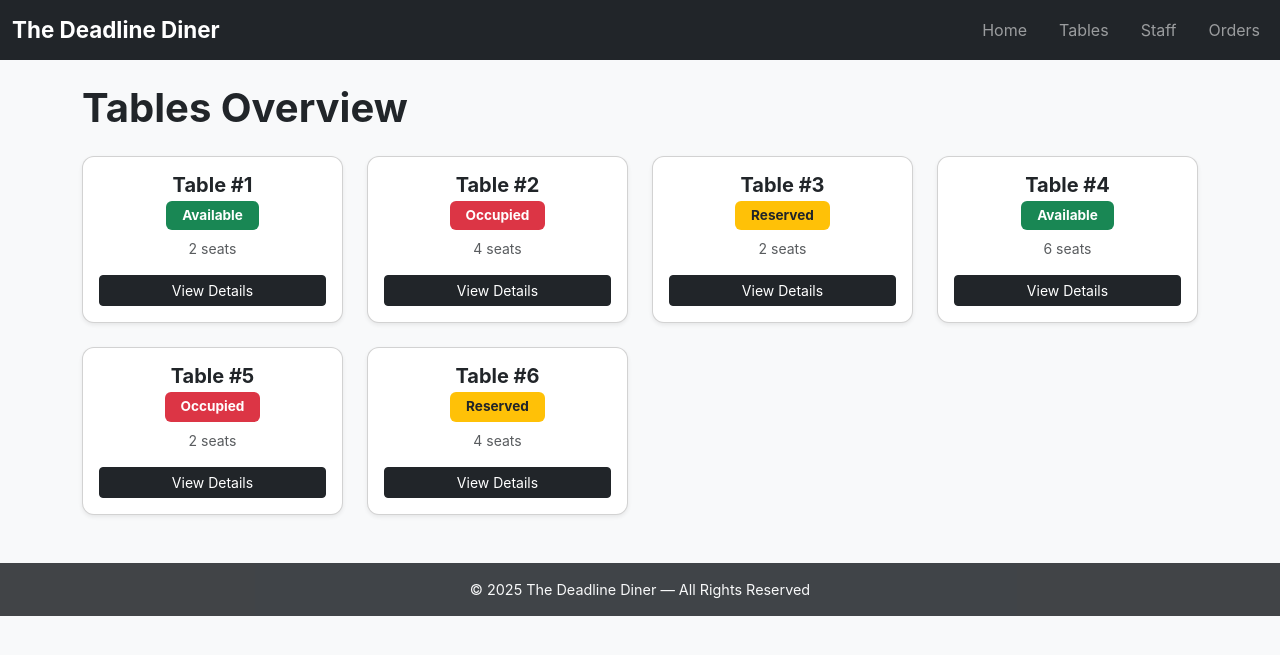
After one commit to JJohny77/the-deadline-diner, a PHP site: page /tables.php in a window 1280 px wide. The commit adds this page. Shown: the top 655 px of the page. Run offline with PHP 8.4, Linux system fonts and the light colour scheme.

Commit message:
tables situation and static grid

```diff
--- a/assets/css/style.css
+++ b/assets/css/style.css
@@ -15,3 +15,15 @@ footer {
     font-size: 0.9rem;
     opacity: 0.85;
 }
+.table-card {
+    border-radius: 12px;
+    transition: transform 0.15s ease;
+}
+
+.table-card:hover {
+    transform: scale(1.03);
+}
+
+.table-card .badge {
+    font-size: 0.85rem;
+}
--- /dev/null
+++ b/components/table-card.php
@@ -0,0 +1,32 @@
+<?php
+// Expected variables:
+// $tableNumber (int)
+// $status (string) -> "free", "occupied", "reserved"
+// $seats (int)
+
+$badgeClass = [
+    "free" => "bg-success",
+    "occupied" => "bg-danger",
+    "reserved" => "bg-warning text-dark"
+][$status] ?? "bg-secondary";
+
+$statusLabel = [
+    "free" => "Available",
+    "occupied" => "Occupied",
+    "reserved" => "Reserved"
+][$status] ?? "Unknown";
+?>
+
+<div class="card table-card shadow-sm">
+    <div class="card-body text-center">
+        <h5 class="fw-bold mb-1">Table #<?= $tableNumber ?></h5>
+
+        <span class="badge <?= $badgeClass ?> px-3 py-2 mb-2">
+            <?= $statusLabel ?>
+        </span>
+
+        <p class="text-muted small mb-0"><?= $seats ?> seats</p>
+
+        <a href="#" class="btn btn-dark btn-sm mt-3 w-100">View Details</a>
+    </div>
+</div>
--- /dev/null
+++ b/tables.php
@@ -0,0 +1,32 @@
+<?php include "partials/header.php"; ?>
+
+<h1 class="fw-bold mb-4">Tables Overview</h1>
+
+<?php
+// Temporary static data — later we connect DB
+$tables = [
+    ["num" => 1, "status" => "free", "seats" => 2],
+    ["num" => 2, "status" => "occupied", "seats" => 4],
+    ["num" => 3, "status" => "reserved", "seats" => 2],
+    ["num" => 4, "status" => "free", "seats" => 6],
+    ["num" => 5, "status" => "occupied", "seats" => 2],
+    ["num" => 6, "status" => "reserved", "seats" => 4],
+];
+?>
+
+<div class="row g-4">
+
+    <?php foreach ($tables as $t): ?>
+        <div class="col-6 col-md-4 col-lg-3">
+            <?php
+            $tableNumber = $t["num"];
+            $status      = $t["status"];
+            $seats       = $t["seats"];
+            include "components/table-card.php";
+            ?>
+        </div>
+    <?php endforeach; ?>
+
+</div>
+
+<?php include "partials/footer.php"; ?>
```
